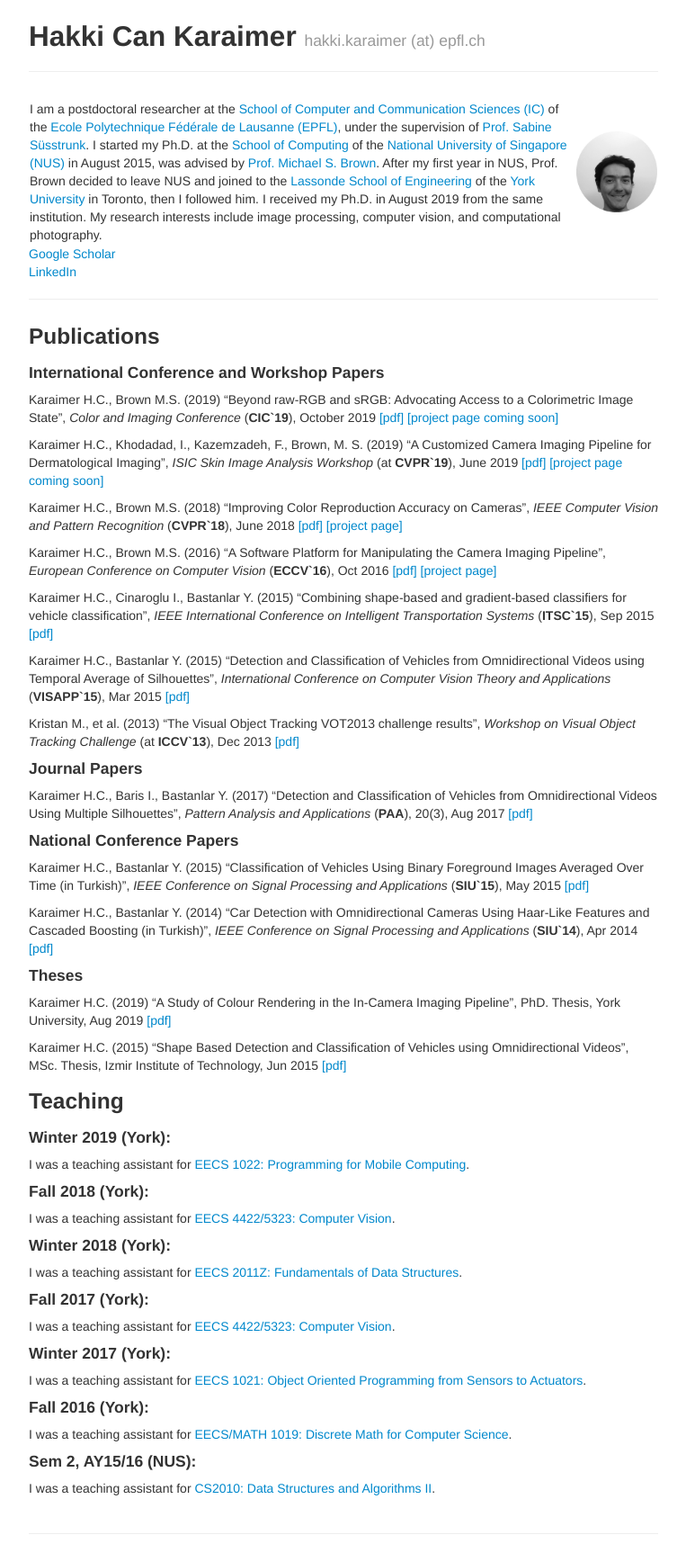
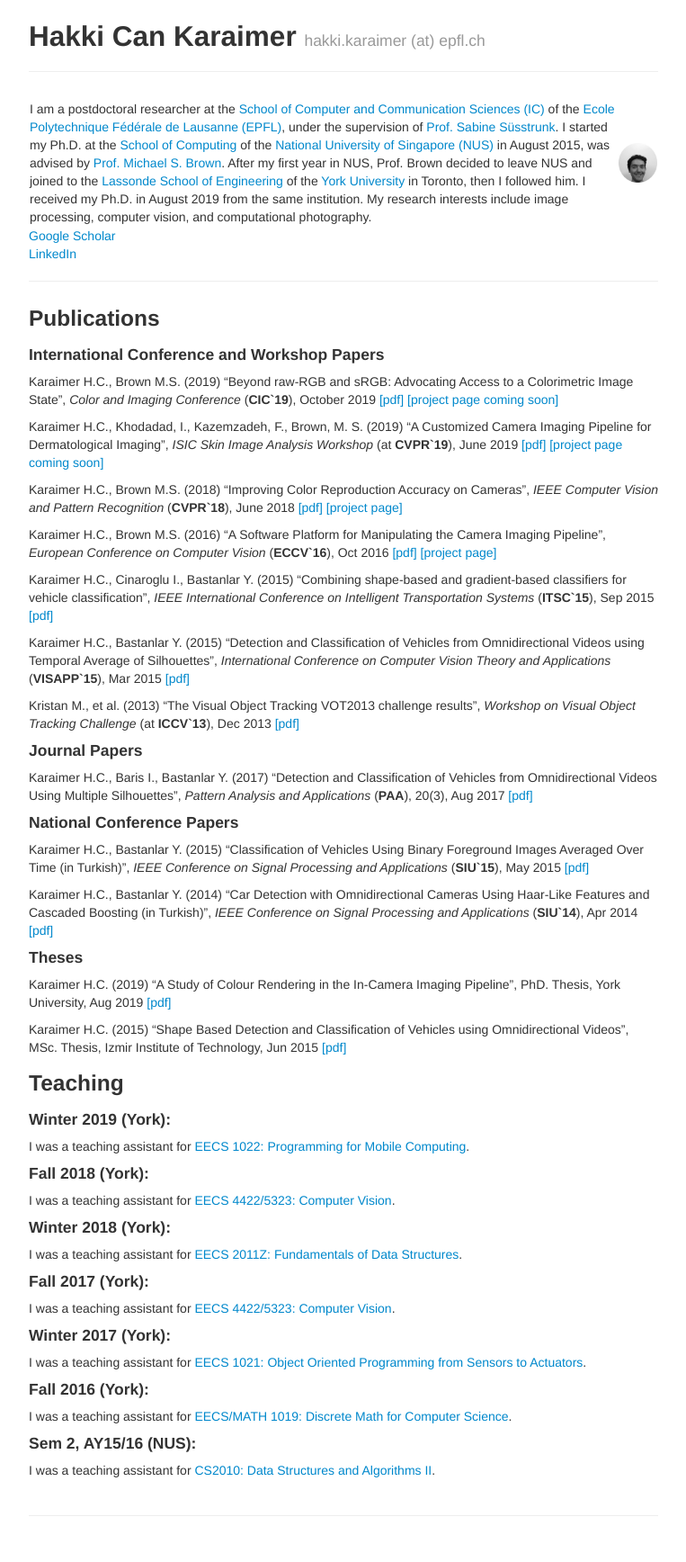
Before and after one commit to karaimer/karaimer.github.io, a Jekyll site: the page built from index.md, in a window 1280 px wide. Shown: the whole page at 90% size, without its empty margins (258-1021 px from the left). Built offline with Jekyll 4.4.1, drawn with Linux system fonts in a browser that asks for light colours.

Commit message:
Update index.md

```diff
--- a/index.md
+++ b/index.md
@@ -8,7 +8,7 @@
 
 | - | - |
 |---|---|
-| I am a postdoctoral researcher at the [School of Computer and Communication Sciences (IC)](https://www.epfl.ch/schools/ic/) of the [Ecole Polytechnique Fédérale de Lausanne (EPFL)](https://www.epfl.ch/en/), under the supervision of [Prof. Sabine Süsstrunk](https://ivrl.epfl.ch/people/people-susstrunk/). I started my Ph.D. at the [School of Computing](https://www.comp.nus.edu.sg) of the [National University of Singapore (NUS)](http://nus.edu.sg/) in August 2015, was advised by [Prof. Michael S. Brown](http://www.cse.yorku.ca/~mbrown/). After my first year in NUS, Prof. Brown decided to leave NUS and joined to the [Lassonde School of Engineering](https://lassonde.yorku.ca) of the [York University](https://www.yorku.ca/index.html) in Toronto, then I followed him. I received my Ph.D. in August 2019 from the same institution. My research interests include image processing, computer vision, and computational photography.     | ![](/image/original_0099.png){:height="320px" width="720px"} |
+| I am a postdoctoral researcher at the [School of Computer and Communication Sciences (IC)](https://www.epfl.ch/schools/ic/) of the [Ecole Polytechnique Fédérale de Lausanne (EPFL)](https://www.epfl.ch/en/), under the supervision of [Prof. Sabine Süsstrunk](https://ivrl.epfl.ch/people/people-susstrunk/). I started my Ph.D. at the [School of Computing](https://www.comp.nus.edu.sg) of the [National University of Singapore (NUS)](http://nus.edu.sg/) in August 2015, was advised by [Prof. Michael S. Brown](http://www.cse.yorku.ca/~mbrown/). After my first year in NUS, Prof. Brown decided to leave NUS and joined to the [Lassonde School of Engineering](https://lassonde.yorku.ca) of the [York University](https://www.yorku.ca/index.html) in Toronto, then I followed him. I received my Ph.D. in August 2019 from the same institution. My research interests include image processing, computer vision, and computational photography.     | ![](/image/original_0099.png){:height="320px" width="320px"} |
 
 [Google Scholar](https://scholar.google.com/citations?user=jhlnGS4AAAAJ&hl=en)
 [LinkedIn](https://www.linkedin.com/in/karaimer)
```
